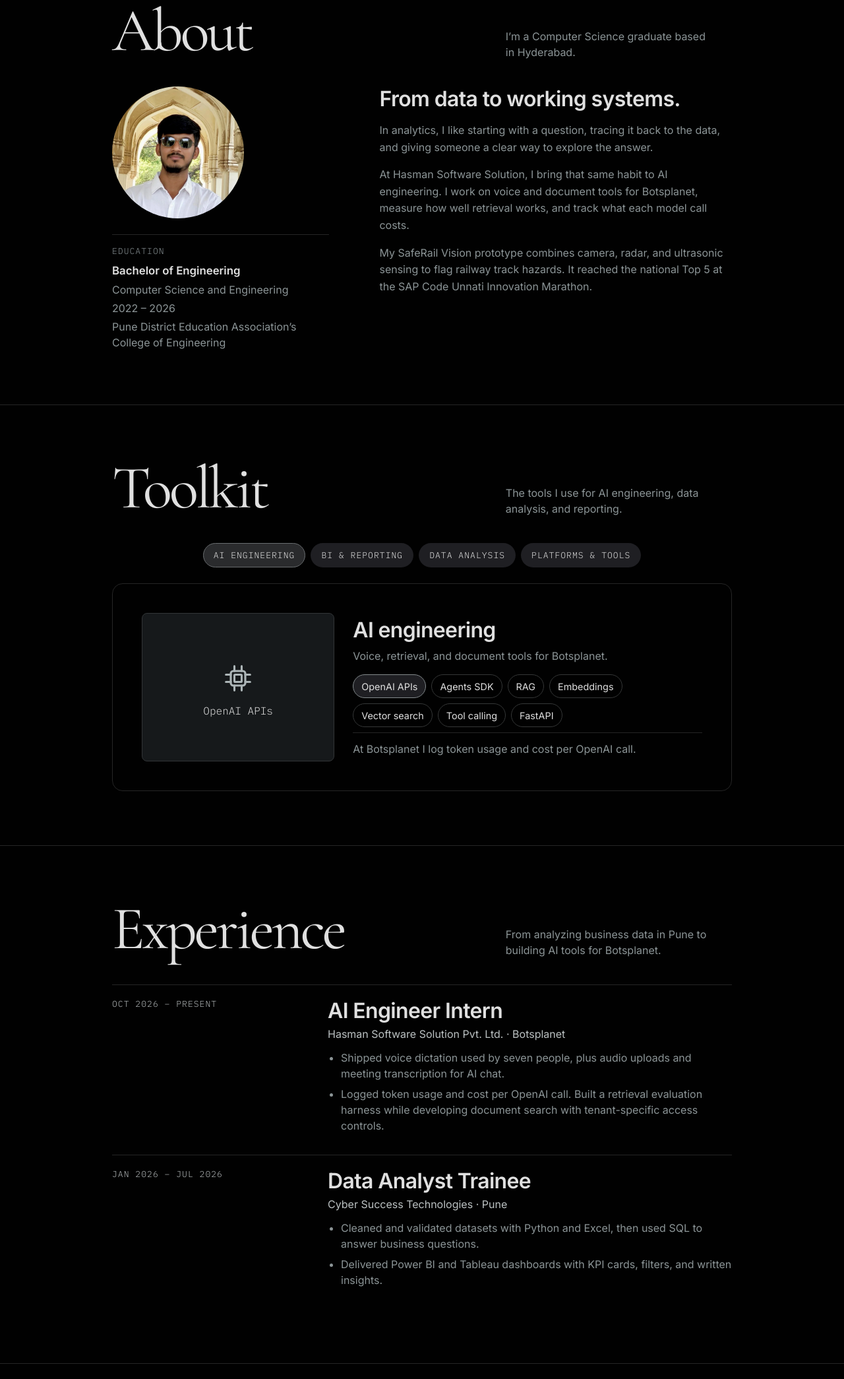
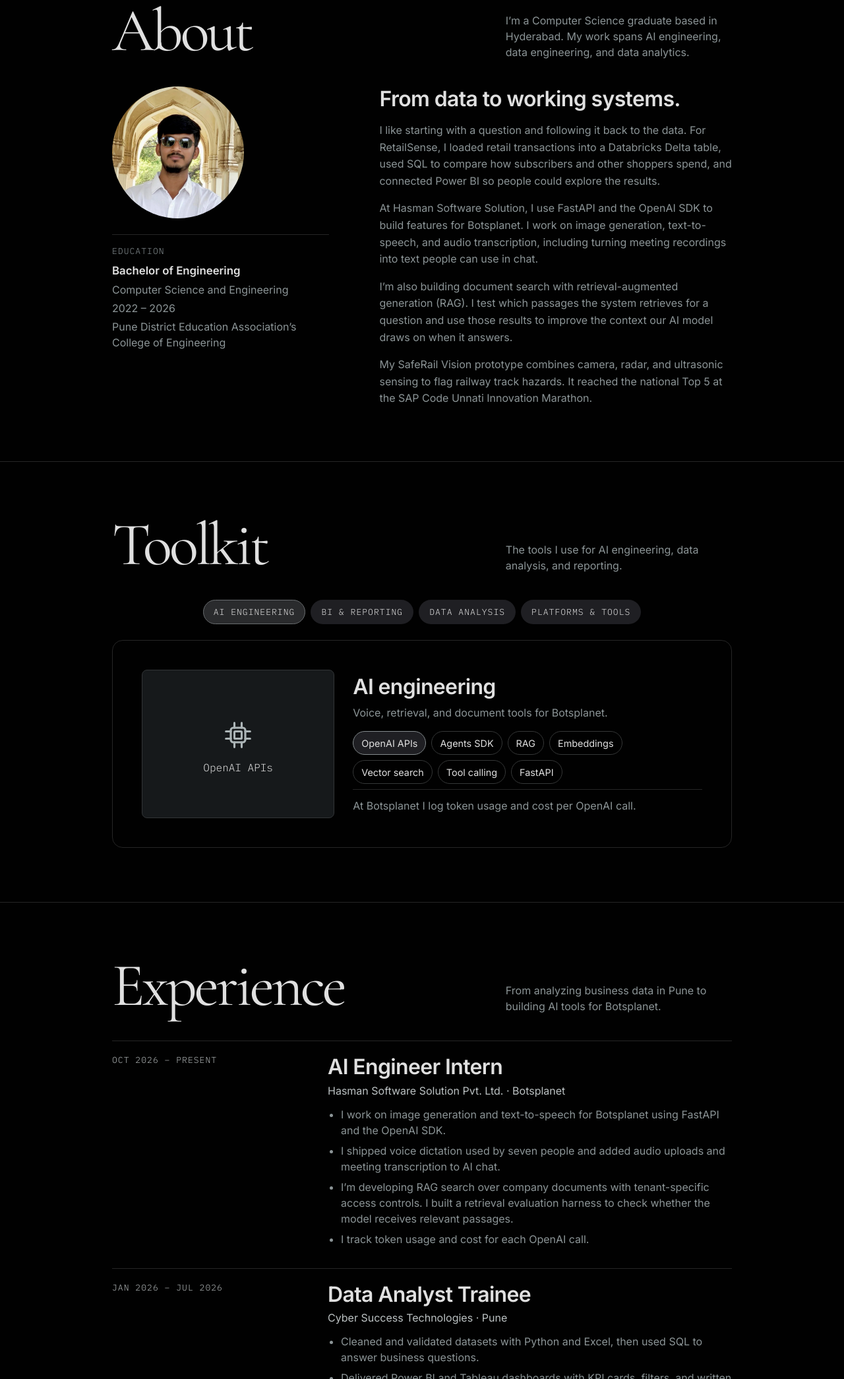
Before and after one commit to dipak-96k/Portfolio, a plain HTML site: page index.html in a window 1280 px wide. Shown: the part 4260-6350 px from the top of the page at 66% size. Drawn offline with Linux system fonts and the light colour scheme.

Commit message:
Update About and Hasman internship with AI and data engineering work

```diff
--- a/index.html
+++ b/index.html
@@ -83,9 +83,15 @@
     </div></section>
 
     <section id="about" class="section shaded" aria-labelledby="about-title"><div class="wrap">
-      <div class="section-head"><h2 id="about-title">About</h2><p>I’m a Computer Science graduate based in Hyderabad.</p></div>
+      <div class="section-head"><h2 id="about-title">About</h2><p>I’m a Computer Science graduate based in Hyderabad. My work spans AI engineering, data engineering, and data analytics.</p></div>
       <div class="about-layout"><div class="profile"><img src="assets/dipak-sirsath.webp?v=5f081c2543" alt="Dipak Sirsath" width="600" height="600" loading="lazy"><article class="education"><h3>Education</h3><h4>Bachelor of Engineering</h4><p>Computer Science and Engineering</p><p>2022 – 2026</p><p>Pune District Education Association’s College of Engineering</p></article></div>
-        <div class="about-copy"><h3>From data to <em>working systems.</em></h3><p>In analytics, I like starting with a question, tracing it back to the data, and giving someone a clear way to explore the answer.</p><p>At Hasman Software Solution, I bring that same habit to AI engineering. I work on voice and document tools for Botsplanet, measure how well retrieval works, and track what each model call costs.</p><p>My SafeRail Vision prototype combines camera, radar, and ultrasonic sensing to flag railway track hazards. It reached the national Top 5 at the SAP Code Unnati Innovation Marathon.</p></div>
+        <div class="about-copy">
+          <h3>From data to <em>working systems.</em></h3>
+          <p>I like starting with a question and following it back to the data. For RetailSense, I loaded retail transactions into a Databricks Delta table, used SQL to compare how subscribers and other shoppers spend, and connected Power BI so people could explore the results.</p>
+          <p>At Hasman Software Solution, I use FastAPI and the OpenAI SDK to build features for Botsplanet. I work on image generation, text-to-speech, and audio transcription, including turning meeting recordings into text people can use in chat.</p>
+          <p>I’m also building document search with retrieval-augmented generation (RAG). I test which passages the system retrieves for a question and use those results to improve the context our AI model draws on when it answers.</p>
+          <p>My SafeRail Vision prototype combines camera, radar, and ultrasonic sensing to flag railway track hazards. It reached the national Top 5 at the SAP Code Unnati Innovation Marathon.</p>
+        </div>
       </div>
     </div></section>
 
@@ -131,7 +137,13 @@
 
     <section id="experience" class="section" aria-labelledby="experience-title"><div class="wrap">
       <div class="section-head"><h2 id="experience-title">Experience</h2><p>From analyzing business data in Pune to building AI tools for Botsplanet.</p></div>
-      <div class="timeline"><article><p class="date">Oct 2026 – Present</p><h3>AI Engineer Intern</h3><p class="company">Hasman Software Solution Pvt. Ltd. · Botsplanet</p><ul><li>Shipped voice dictation used by seven people, plus audio uploads and meeting transcription for AI chat.</li><li>Logged token usage and cost per OpenAI call. Built a retrieval evaluation harness while developing document search with tenant-specific access controls.</li></ul></article>
+      <div class="timeline"><article><p class="date">Oct 2026 – Present</p><h3>AI Engineer Intern</h3><p class="company">Hasman Software Solution Pvt. Ltd. · Botsplanet</p>
+        <ul>
+          <li>I work on image generation and text-to-speech for Botsplanet using FastAPI and the OpenAI SDK.</li>
+          <li>I shipped voice dictation used by seven people and added audio uploads and meeting transcription to AI chat.</li>
+          <li>I’m developing RAG search over company documents with tenant-specific access controls. I built a retrieval evaluation harness to check whether the model receives relevant passages.</li>
+          <li>I track token usage and cost for each OpenAI call.</li>
+        </ul></article>
         <article><p class="date">Jan 2026 – Jul 2026</p><h3>Data Analyst Trainee</h3><p class="company">Cyber Success Technologies · Pune</p><ul><li>Cleaned and validated datasets with Python and Excel, then used SQL to answer business questions.</li><li>Delivered Power BI and Tableau dashboards with KPI cards, filters, and written insights.</li></ul></article></div>
     </div></section>
 
```
